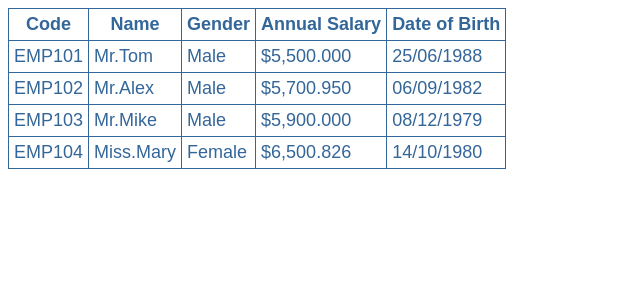
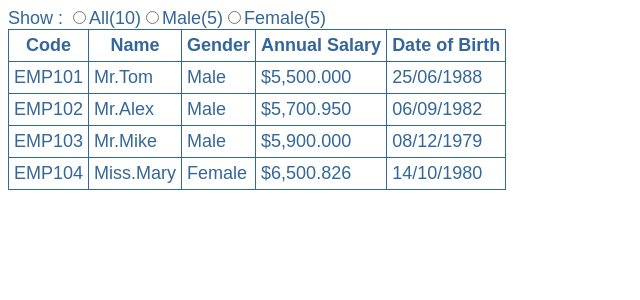
Before and after one commit to osri77/angularexample1, an Angular app: page / in a window 1280 px wide. Shown: the top 300 px of the page, without its empty margins (0-640 px from the left). Built offline with nearby package versions, Linux system fonts and the light colour scheme.

Commit message:
Added the child employee count component and included it in the list component

```diff
--- a/src/app/employee/employee-count.component.css
+++ b/src/app/employee/employee-count.component.css
@@ -0,0 +1,5 @@
+.radioClass {
+    color: #369;
+    font-family: Arial, Helvetica, sans-serif;
+    font-size: large;
+}
--- a/src/app/employee/employee-count.component.html
+++ b/src/app/employee/employee-count.component.html
@@ -1,3 +1,10 @@
-<p>
-  employee-count works!
-</p>
+<span class="radioClass">Show : </span>
+
+<input type="radio" name="options" />
+<span class="radioClass">{{"All(" + all + ")"}}</span>
+
+<input name="options" type="radio">
+<span class="radioClass">{{"Male(" + male + ")"}}</span>
+
+<input name="options" type="radio">
+<span class="radioClass">{{"Female(" + female + ")"}}</span>
--- a/src/app/employee/employee-count.component.ts
+++ b/src/app/employee/employee-count.component.ts
@@ -7,6 +7,10 @@
 })
 export class EmployeeCountComponent implements OnInit {
 
+  all: number = 10;
+  male: number = 5;
+  female: number = 5;
+
   constructor() { }
 
   ngOnInit() {
--- a/src/app/employee/employee-list.component.html
+++ b/src/app/employee/employee-list.component.html
@@ -1,3 +1,4 @@
+<app-employee-count></app-employee-count>
 <table>
     <thead>
         <tr>
```
